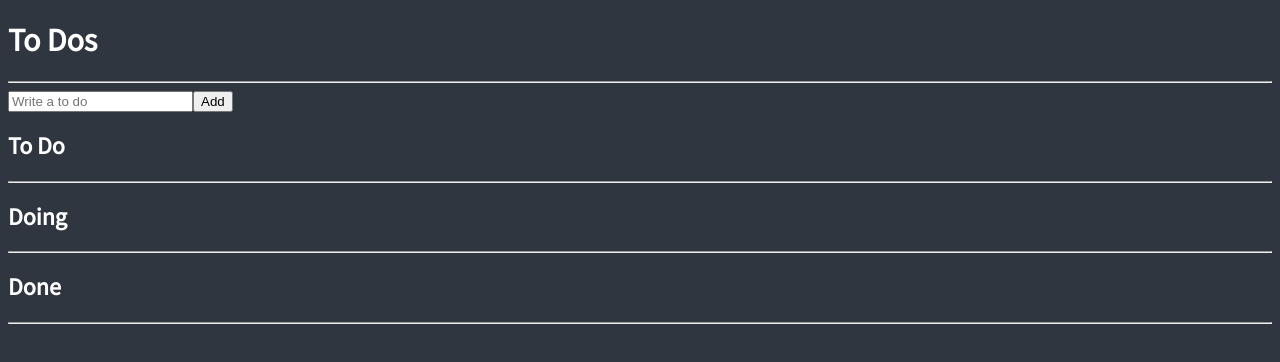
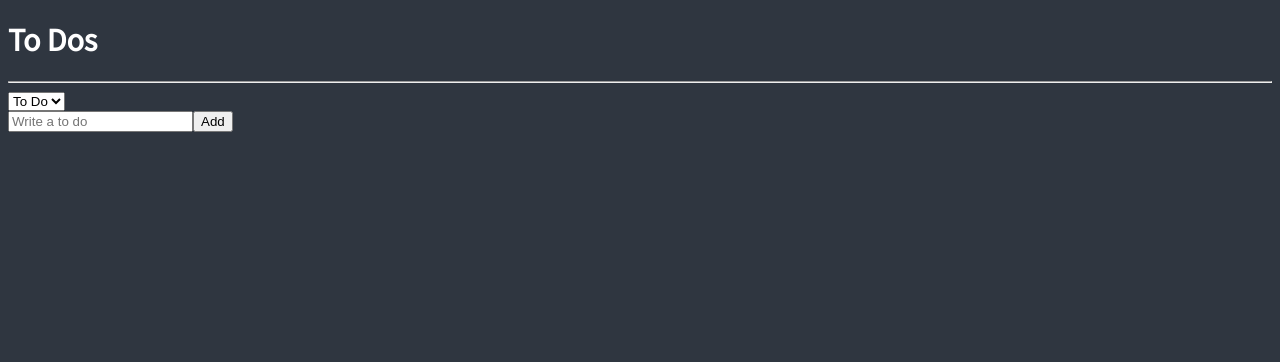
Before and after one commit to jisooooooooooo/ReactChallenge, a React (Create React App) app in the folder reactchallengetypescript/: page / in a window 1280 px wide. Shown: the top 362 px of the page. Built offline with nearby package versions, Linux system fonts and the light colour scheme.

Commit message:
selectors part otwo

```diff
--- a/reactchallengetypescript/src/atoms.tsx
+++ b/reactchallengetypescript/src/atoms.tsx
@@ -1,24 +1,24 @@
 import { atom, selector } from "recoil";
-
 export interface IToDo {
   text: string;
   id: number;
   category: "TO_DO" | "DOING" | "DONE";
 }
 
+export const categoryState = atom({
+  key: "category",
+  default: "TO_DO",
+});
+
 export const toDoState = atom<IToDo[]>({
   key: "toDo",
   default: [],
 });
-
 export const toDoSelector = selector({
   key: "toDoSelector",
   get: ({ get }) => {
     const toDos = get(toDoState);
-    return [
-      toDos.filter((toDo) => toDo.category === "TO_DO"),
-      toDos.filter((toDo) => toDo.category === "DOING"),
-      toDos.filter((toDo) => toDo.category === "DONE"),
-    ];
+    const category = get(categoryState);
+    return toDos.filter((toDo) => toDo.category === category);
   },
 });
--- a/reactchallengetypescript/src/components/ToDoList.tsx
+++ b/reactchallengetypescript/src/components/ToDoList.tsx
@@ -1,36 +1,28 @@
-import { useRecoilValue } from "recoil";
-import { toDoSelector, toDoState } from "../atoms";
+import React from "react";
+import { useRecoilState, useRecoilValue } from "recoil";
+import { categoryState, toDoSelector } from "../atoms";
 import CreateToDo from "./CreateToDo";
 import ToDo from "./ToDo";
 
 function ToDoList() {
-  const [toDo, doing, done] = useRecoilValue(toDoSelector);
+  const toDos = useRecoilValue(toDoSelector);
+  const [category, setCategory] = useRecoilState(categoryState);
+  const onInput = (event: React.FormEvent<HTMLSelectElement>) => {
+    setCategory(event.currentTarget.value);
+  };
   return (
     <div>
       <h1>To Dos</h1>
       <hr />
+      <select value={category} onInput={onInput}>
+        <option value="TO_DO">To Do</option>
+        <option value="DOING">Doing</option>
+        <option value="DONE">Done</option>
+      </select>
       <CreateToDo />
-      <h2>To Do</h2>
-      <ul>
-        {toDo.map((toDo) => (
-          <ToDo key={toDo.id} {...toDo} />
-        ))}
-      </ul>
-      <hr />
-      <h2>Doing</h2>
-      <ul>
-        {doing.map((toDo) => (
-          <ToDo key={toDo.id} {...toDo} />
-        ))}
-      </ul>
-      <hr />
-      <h2>Done</h2>
-      <ul>
-        {done.map((toDo) => (
-          <ToDo key={toDo.id} {...toDo} />
-        ))}
-      </ul>
-      <hr />
+      {toDos?.map((toDo) => (
+        <ToDo key={toDo.id} {...toDo} />
+      ))}
     </div>
   );
 }
```
